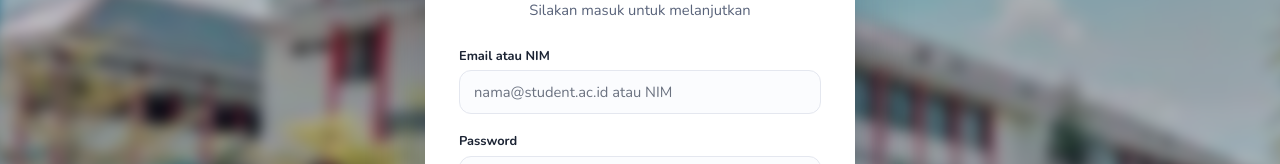
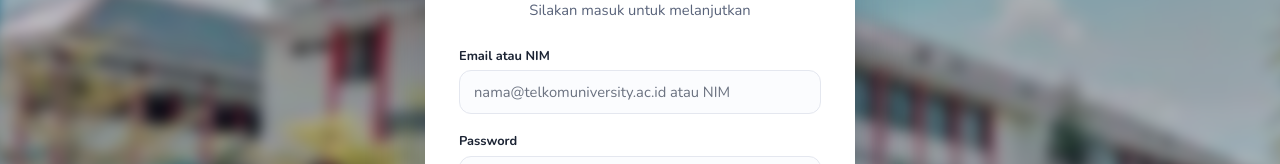
Before and after one commit to Addharuqutni/e-voting_mahasiswa, a Next.js app: page / in a window 1280 px wide. Shown: the part 388-552 px from the top of the page. Built offline with nearby package versions, Linux system fonts and the light colour scheme; no server answers.

Commit message:
chore(login): placeholder email jadi nama@telkomuniversity.ac.id atau NIM

```diff
--- a/components/LoginForm.jsx
+++ b/components/LoginForm.jsx
@@ -31,7 +31,7 @@ export default function LoginForm() {
           id="email"
           autoComplete="username"
           enterKeyHint="next"
-          placeholder="nama@student.ac.id atau NIM"
+          placeholder="nama@telkomuniversity.ac.id atau NIM"
           aria-invalid={invalid}
           aria-describedby={invalid ? "login-error" : undefined}
           required
```
